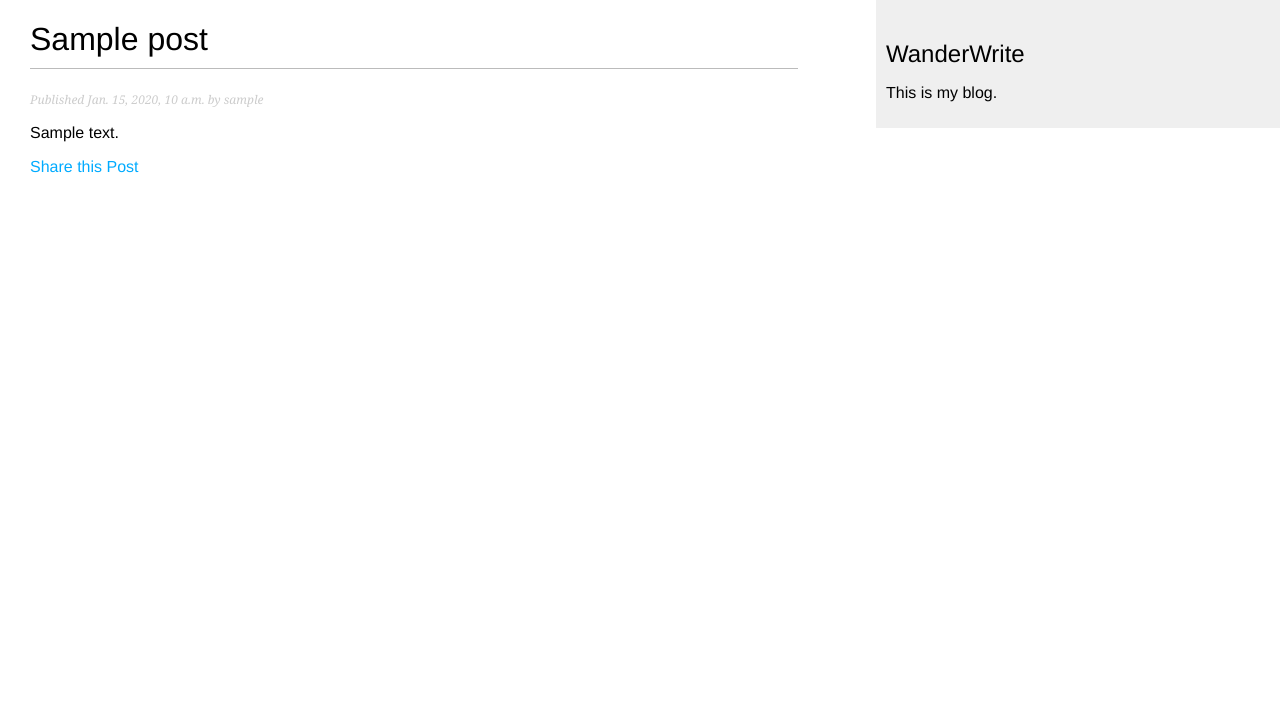
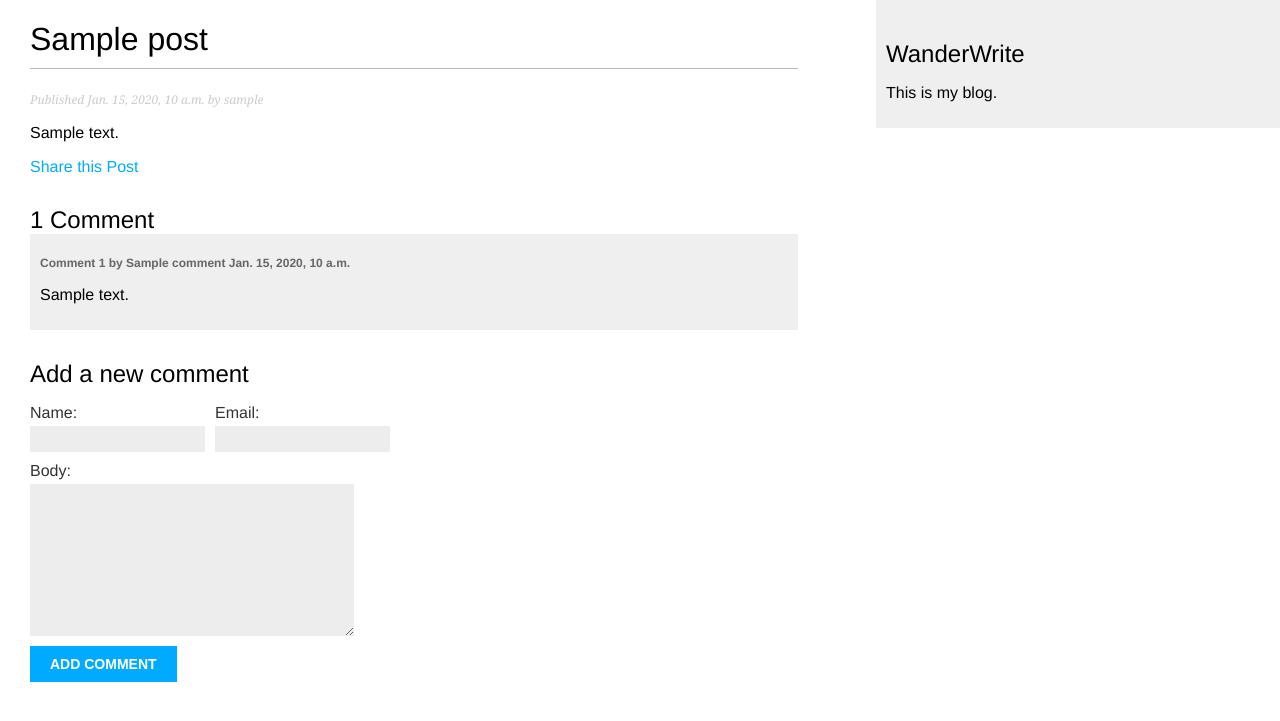
Before and after one commit to vpriyanshu671/blog_site, a Django app: a page that uses mysite/blog/templates/blog/post/detail.html in a window 1280 px wide. Shown: the top 721 px of the page. Run offline with Django 5.2, Linux system fonts and the light colour scheme; tables that the repository leaves empty hold one stand-in row (values such as "Sample post").

Commit message:
Feature : Added comments functionality

```diff
--- a/mysite/blog/forms.py
+++ b/mysite/blog/forms.py
@@ -1,6 +1,13 @@
 from django import forms
+from .models import Comment
+
 class EmailPostForm(forms.Form):
     name = forms.CharField(max_length=25)
     email = forms.EmailField()
     to = forms.EmailField()
     comments = forms.CharField(required=False, widget=forms.Textarea)
+
+class CommentForm(forms.ModelForm):
+    class Meta:
+        model = Comment
+        fields = ['name', 'email', 'body']
--- a/mysite/blog/models.py
+++ b/mysite/blog/models.py
@@ -8,8 +8,6 @@ class PublishedManager(models.Manager):
         return (
             super().get_queryset().filter(status=Post.Status.PUBLISHED)
         )
-
-
 
 class Post(models.Model):
     class Status(models.TextChoices):
@@ -51,3 +49,28 @@ class Post(models.Model):
                             self.slug
                             ]
                         )
+
+class Comment(models.Model):
+    post = models.ForeignKey(
+        Post,
+        on_delete=models.CASCADE,
+        related_name='comments'
+        )
+    name = models.CharField(max_length=60)
+    email = models.EmailField()
+    body = models.TextField()
+    created = models.DateTimeField(
+        auto_now_add=True
+        )
+    updated = models.DateTimeField(
+        auto_now=True
+        )
+    active = models.BooleanField(default=True)
+
+    class Meta:
+        ordering = ['created']
+        indexes = [
+            models.Index(fields=['created']),
+        ]
+    def __str__(self):
+        return f'Commented by {self.name} on {self.post}'
--- a/mysite/blog/templates/blog/post/detail.html
+++ b/mysite/blog/templates/blog/post/detail.html
@@ -16,4 +16,21 @@
     </a>
 </p>
 
+{% with comments.count as total_comments %}
+<h2>
+    {{total_comments}} Comment{{total_comments|pluralize}}
+</h2>
+{% endwith %}
+{% for comment in comments %}
+    <div class="comment">
+      <p class="info">
+        Comment {{ forloop.counter }} by {{ comment.name }}
+        {{ comment.created }}
+      </p>
+      {{ comment.body|linebreaks }}
+    </div>
+  {% empty %}
+    <p>There are no comments.</p>
+  {% endfor %}
+{% include "blog/post/includes/comment_form.html" %}
 {% endblock %}
--- /dev/null
+++ b/mysite/blog/templates/blog/post/includes/comment_form.html
@@ -0,0 +1,12 @@
+<h2>Add a new comment</h2>
+<form action="{% url 'blog:post_comment' post.id %}" method="post">
+  <div class="left">
+    {{ form.name.as_field_group }}
+  </div>
+  <div class="left">
+    {{ form.email.as_field_group }}
+  </div>
+  {{ form.body.as_field_group }}
+  {% csrf_token %}
+  <p><input type="submit" value="Add comment"></p>
+</form>
--- a/mysite/blog/urls.py
+++ b/mysite/blog/urls.py
@@ -9,4 +9,5 @@ urlpatterns = [
         views.post_detail,
         name='post_detail'),
         path('<int:post_id>/share/', views.post_share, name='post_share'),
+        path('<int:post_id>/comment/', views.post_comment, name='post_comment'),
 ]
--- a/mysite/blog/views.py
+++ b/mysite/blog/views.py
@@ -2,7 +2,9 @@ from django.views.generic import ListView
 from .models import Post
 from django.shortcuts import get_object_or_404, render
 from django.core.mail import send_mail
-from .forms import EmailPostForm
+from .forms import *
+from django.views.decorators.http import require_POST
+
 def post_share(request, post_id):
     # Retrieve post by id
     post = get_object_or_404(Post, id=post_id, status=Post.Status.PUBLISHED)
@@ -40,33 +42,12 @@ def post_share(request, post_id):
 
 
 
-
-
 class PostListView(ListView):
 
     queryset = Post.published.all()
     context_object_name = 'posts'
     paginate_by = 3
     template_name = 'blog/post/list.html'
-
-
-# def post_list(request):
-#     post_list = Post.published.all()
-#     paginator = Paginator(post_list, 3)
-#     page_number = request.GET.get('page',1)
-#     try:
-#         posts = paginator.page(page_number)
-#     except PageNotAnInteger:
-#         posts = paginator.page(1)
-#     except EmptyPage:
-#         posts = paginator.page(paginator.num_pages)
-#     return render(
-#         request,
-#         'blog/post/list.html',
-#         {
-#             'posts': posts
-#         }
-#     )
 
 def post_detail(request, year, month, day, post):
     post = get_object_or_404(
@@ -77,8 +58,30 @@ def post_detail(request, year, month, day, post):
         publish__month=month,
         publish__day=day
     )
+    comments = post.comments.filter(active=True)
+    form = CommentForm()
     return render(
         request,
         'blog/post/detail.html',
-        {'post': post}
+        {
+            'post': post,
+            'comments': comments,
+            'form': form
+        }
     )
+
+@require_POST
+def post_comment(request, post_id):
+    post = get_object_or_404(Post, id=post_id, status=Post.Status.PUBLISHED)
+    comment = None
+    form = CommentForm(data=request.POST)
+
+    if form.is_valid():
+        comment = form.save(commit=False)
+        comment.post = post
+        comment.save()
+    return render(
+        request,
+        'blog/post/comment.html',
+        {'post': post, 'from':form, 'comment': comment}
+    )
```
Also changed, not shown: mysite/blog/admin.py (+8 -1 lines), mysite/blog/templates/blog/post/comment.html (added, +16 -0 lines), mysite/blog/migrations/0003_comment.py (added).
